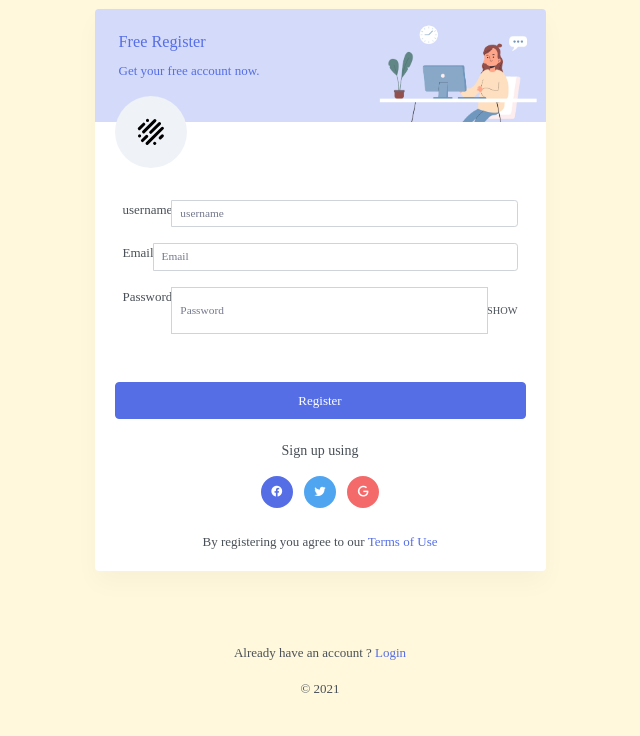
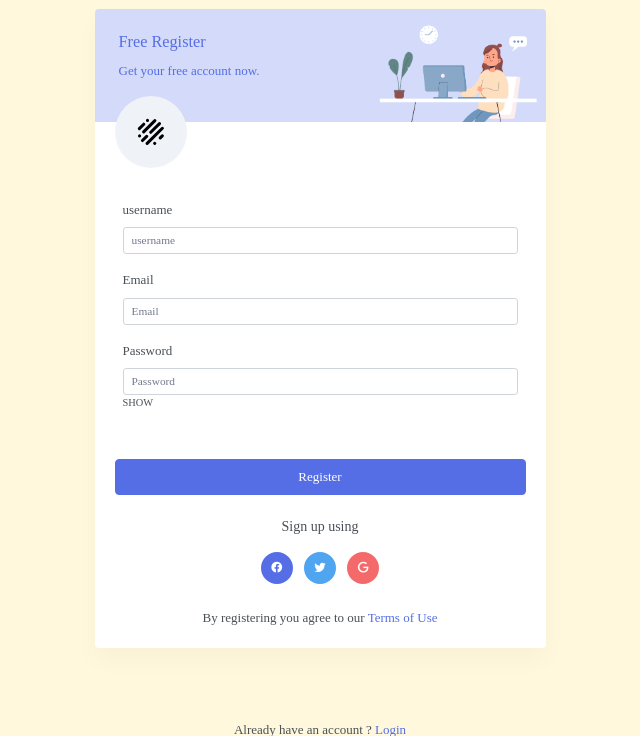
Before and after one commit to Robaa2168/Pesa_Club_Investments, a Django app: page /register in a window 1280 px wide. Shown: the part 135-871 px from the top of the page, without its empty margins (320-960 px from the left). Before the commit the page ends 828 px from the top, so only its background shows below. Run offline with Django 3.2, Linux system fonts and the light colour scheme; some libraries are stand-ins or nearby versions.

Commit message:
first commit

```diff
--- a/investapp/templates/authentication/login.html
+++ b/investapp/templates/authentication/login.html
@@ -66,7 +66,7 @@
                                     {% csrf_token %}
 
                                     {% include 'partials/_messages.html' %}
-                                        <div class="input-group mb-3">
+                                        <div class="mb-3">
                                             <label for="username" class="form-label">Username</label>
                                             <input
               type="text"
--- a/investapp/templates/authentication/register.html
+++ b/investapp/templates/authentication/register.html
@@ -59,7 +59,7 @@
                                     {% csrf_token %}
 
                                     {% include 'partials/_messages.html' %}
-                                    <div class="input-group mb-3">
+                                    <div class="form-group mb-3">
                                       <label for="userpassword" class="form-label">username</label>
                                       <input
                                         type="text"
@@ -73,7 +73,7 @@
                                     <div class="invalid_feedback invalid-feedback" style="display:none">
                                     </div>
                                     <p class="text-sm text-success usernameSuccessOutput"></p>
-                                    <div class="input-group mb-3">
+                                    <div class="form-group mb-3">
                                       <label for="userpassword" class="form-label">Email</label>
                                       <input
                                         type="email"
@@ -88,7 +88,7 @@
 
                                     <div class="emailFeedBackArea invalid-feedback" style="display:none">
                                     </div>
-                                        <div class="input-group mb-3">
+                                        <div class="form-group mb-3">
                                             <label for="userpassword" class="form-label">Password</label>
                                             <input
                                             type="password"
@@ -106,7 +106,7 @@
 
                                         <div class="mt-4 d-grid">
                                             <input type="submit" value="Register"
-                                             class="btn btn-primary waves-effect waves-light" />
+                                             class="btn btn-primary waves-effect waves-light submit-btn" />
 
                                         </div>
 
--- a/static/js/register.js
+++ b/static/js/register.js
@@ -25,7 +25,7 @@ emailField.addEventListener("keyup", (e) => {
   emailFeedBackArea.style.display = "none";
 
   if (emailVal.length > 0) {
-    fetch("/authentication/validate-email", {
+    fetch("/validate-email", {
       body: JSON.stringify({ email: emailVal }),
       method: "POST",
     })
@@ -55,7 +55,7 @@ usernameField.addEventListener("keyup", (e) => {
   feedBackArea.style.display = "none";
 
   if (usernameVal.length > 0) {
-    fetch("authentication/validate-username/", {
+    fetch("/validate-username", {
       body: JSON.stringify({ username: usernameVal }),
       method: "POST",
     })
```
